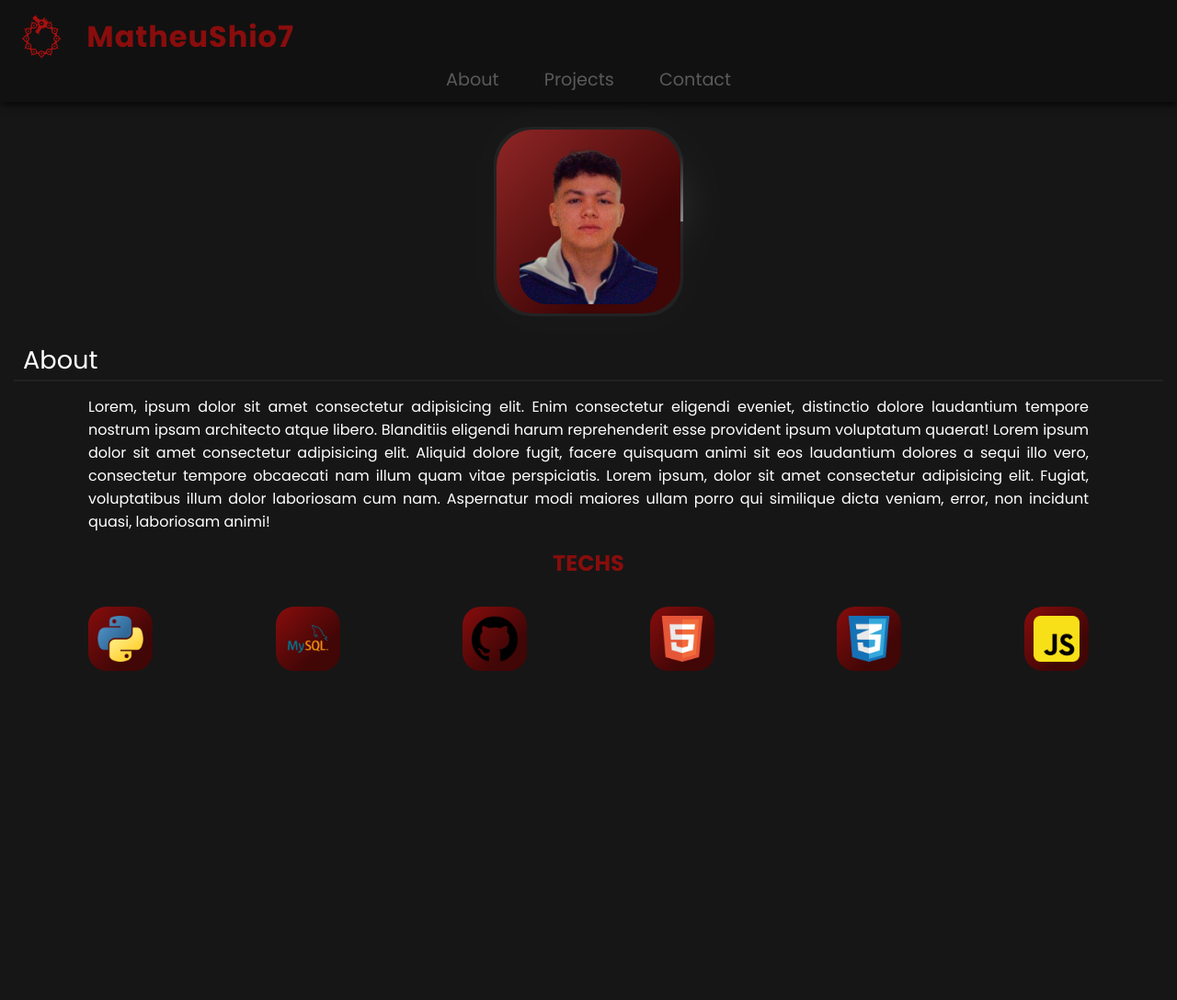
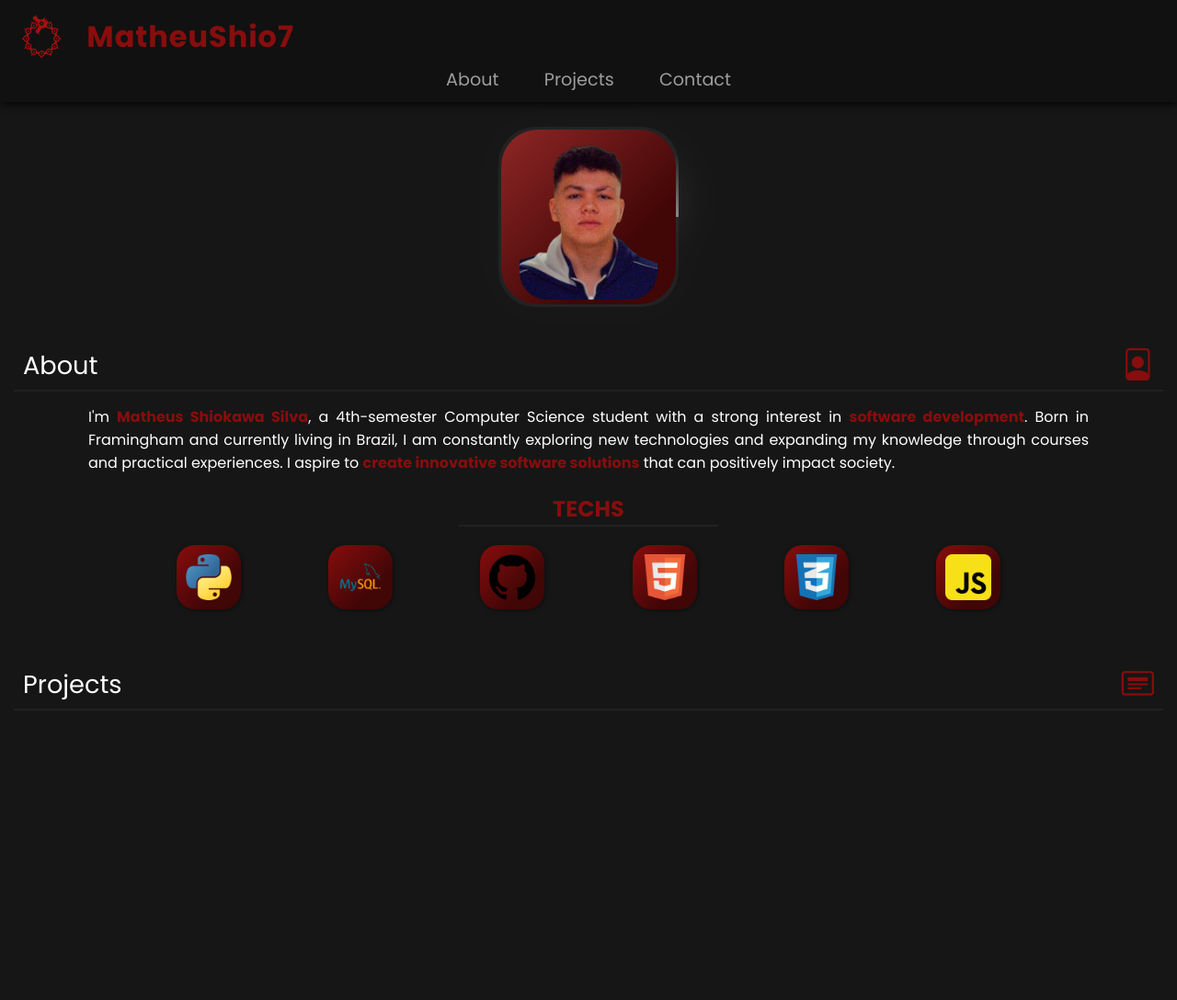
Before and after one commit to MatheuShio7/Portfolio, a plain HTML site: page index.html in a window 1280 px wide. Shown: the whole page at 92% size. Before the commit the page ends 800 px from the top, so only its background shows below. Drawn offline with nearby package versions, Linux system fonts and the light colour scheme.

Commit message:
fourth commit
"About" text, section titles, techs icons

```diff
--- a/index.html
+++ b/index.html
@@ -16,6 +16,8 @@
     <link rel="preconnect" href="https://fonts.googleapis.com">
     <link rel="preconnect" href="https://fonts.gstatic.com" crossorigin>
     <link href="https://fonts.googleapis.com/css2?family=Poppins:ital,wght@0,100;0,200;0,300;0,400;0,500;0,600;0,700;0,800;0,900;1,100;1,200;1,300;1,400;1,500;1,600;1,700;1,800;1,900&display=swap" rel="stylesheet">
+
+    <link rel="stylesheet" href="https://cdn.jsdelivr.net/npm/bootstrap-icons@1.11.3/font/bootstrap-icons.min.css">
 
 </head>
 <body>
@@ -41,32 +43,46 @@
         </div>
 
         <section class="about">
-            <h1>About</h1>
-            <hr>
+            <div class="section_title">
+                <h1>About</h1>
+                <i class="bi bi-file-person"></i>
+            </div>
+            <hr class="section_hr">
             <p>
-                Lorem, ipsum dolor sit amet consectetur adipisicing elit. Enim consectetur eligendi eveniet, distinctio dolore laudantium tempore nostrum ipsam architecto atque libero. Blanditiis eligendi harum reprehenderit esse provident ipsum voluptatum quaerat! Lorem ipsum dolor sit amet consectetur adipisicing elit. Aliquid dolore fugit, facere quisquam animi sit eos laudantium dolores a sequi illo vero, consectetur tempore obcaecati nam illum quam vitae perspiciatis. Lorem ipsum, dolor sit amet consectetur adipisicing elit. Fugiat, voluptatibus illum dolor laboriosam cum nam. Aspernatur modi maiores ullam porro qui similique dicta veniam, error, non incidunt quasi, laboriosam animi!
+                I'm <span>Matheus Shiokawa Silva</span>, a 4th-semester Computer Science student with a strong interest in <span>software development</span>. Born in Framingham and currently living in Brazil, I am constantly exploring new technologies and expanding my knowledge through courses and practical experiences. I aspire to <span>create innovative software solutions</span> that can positively impact society.
             </p>
+
             <h2>Techs</h2>
-            <div class="techs">
+            <hr class="techs_hr">
+            <div class="techs_div">
                 <div class="tech_border">
-                    <img src="images/python.png" alt="Python" class="tech">
+                    <img src="images/python.png" alt="Python" class="tech_logo">
                 </div>
                 <div class="tech_border">
-                    <img src="images/mysql.png" alt="MySQL" class="tech">
+                    <img src="images/mysql.png" alt="MySQL" class="tech_logo">
                 </div>
                 <div class="tech_border">
-                    <img src="images/github.png" alt="GitHub" class="tech">
+                    <img src="images/github.png" alt="GitHub" class="tech_logo">
                 </div>
                 <div class="tech_border">
-                    <img src="images/html.png" alt="HTML5" class="tech">
+                    <img src="images/html.png" alt="HTML5" class="tech_logo">
                 </div>
                 <div class="tech_border">
-                    <img src="images/css.png" alt="CSS3" class="tech">
+                    <img src="images/css.png" alt="CSS3" class="tech_logo">
                 </div>
                 <div class="tech_border">
-                    <img src="images/js.png" alt="JavaScript" class="tech">
+                    <img src="images/js.png" alt="JavaScript" class="tech_logo">
                 </div>
             </div>
+        </section>
+
+        <section class="projects">
+            <div class="section_title">
+                <h1>Projects</h1>
+                <i class="bi bi-card-heading"></i>
+            </div>
+            <hr class="section_hr">
+            <div class="project"></div>
         </section>
     </main>
 
--- a/styles/about.css
+++ b/styles/about.css
@@ -1,16 +1,3 @@
-.about h1 {
-    margin-top: 30px;
-    margin-left: 25px;
-    font-weight: 400;
-    font-size: 1.7em;
-    color: white;
-}
-
-.about hr {
-    margin: 0px 15px 15px 15px;
-    border: 1px solid rgba(255, 255, 255, 0.048);
-}
-
 .about p {
     width: 85%;
     margin: auto;
@@ -18,20 +5,33 @@
     color: white;
 }
 
+.about p span {
+    font-weight: bolder;
+    color: #880d0d;
+}
+
 .about h2 {
-    margin-top: 15px;
-    margin-bottom: 30px;
+    margin-top: 20px;
     text-transform: uppercase;
     text-align: center;
     color: #880d0d;
 }
 
-.techs {
+.techs_hr {
+    width: 22%;
+
+    margin: auto;
+    margin-bottom: 20px;
+
+    border: 1px solid rgba(255, 255, 255, 0.048);
+}
+
+.techs_div {
     display: flex;
     flex-flow: row wrap;
     justify-content: space-between;
 
-    width: 85%;
+    width: 70%;
 
     margin: auto;
 }
@@ -44,14 +44,15 @@
     width: 70px;
     height: 70px;
 
-    margin-bottom: 10px;
+    margin-bottom: 15px;
     padding: 5px;
 
     background: linear-gradient(135deg, #880d0d, #410606 70%);
     border-radius: 20px;
+    box-shadow: 1px 1px 5px rgba(0, 0, 0, 0.450);
 }
 
-.tech {
+.tech_logo {
     width: 50px;
     height: 50px;
 }
--- a/styles/header_img.css
+++ b/styles/header_img.css
@@ -30,17 +30,17 @@ header ul {
     position: relative;
     font-size: 1.2em;
     text-decoration: none;
-    color: rgb(90, 90, 90);
+    color: rgba(255, 255, 255, 0.589);
 }
 
 .item:hover {
     font-size: 1.22em;
-    color: rgb(126, 126, 126);
+    color: rgba(255, 255, 255, 0.700);
 }
 
 .img_edge {
-    width: 200px;
-    height: 200px;
+    width: 190px;
+    height: 190px;
     position: relative;
 
     margin: auto;
@@ -88,6 +88,6 @@ header ul {
     }
 }
 
-.img_edge > img {
+.img_edge img {
     border-radius: 30px;
 }
--- a/styles/projects.css
+++ b/styles/projects.css
@@ -0,0 +1,3 @@
+.project {
+    height: 300px;
+}
--- a/styles/style_base.css
+++ b/styles/style_base.css
@@ -8,3 +8,29 @@ body {
     background-color: rgb(22, 22, 22);
     font-family: "Poppins", sans-serif;
 }
+
+.section_title {
+    display: flex;
+    justify-content: space-between;
+    align-items: center;
+
+    margin-top: 40px;
+}
+
+.section_title h1 {
+    margin-left: 25px;
+    font-weight: 400;
+    font-size: 1.7em;
+    color: white;
+}
+
+.section_title i {
+    margin-right: 25px;
+    font-size: 2.2em;
+    color: #880d0d;
+}
+
+.section_hr {
+    margin: 0px 15px 15px 15px;
+    border: 1px solid rgba(255, 255, 255, 0.048);
+}
```
